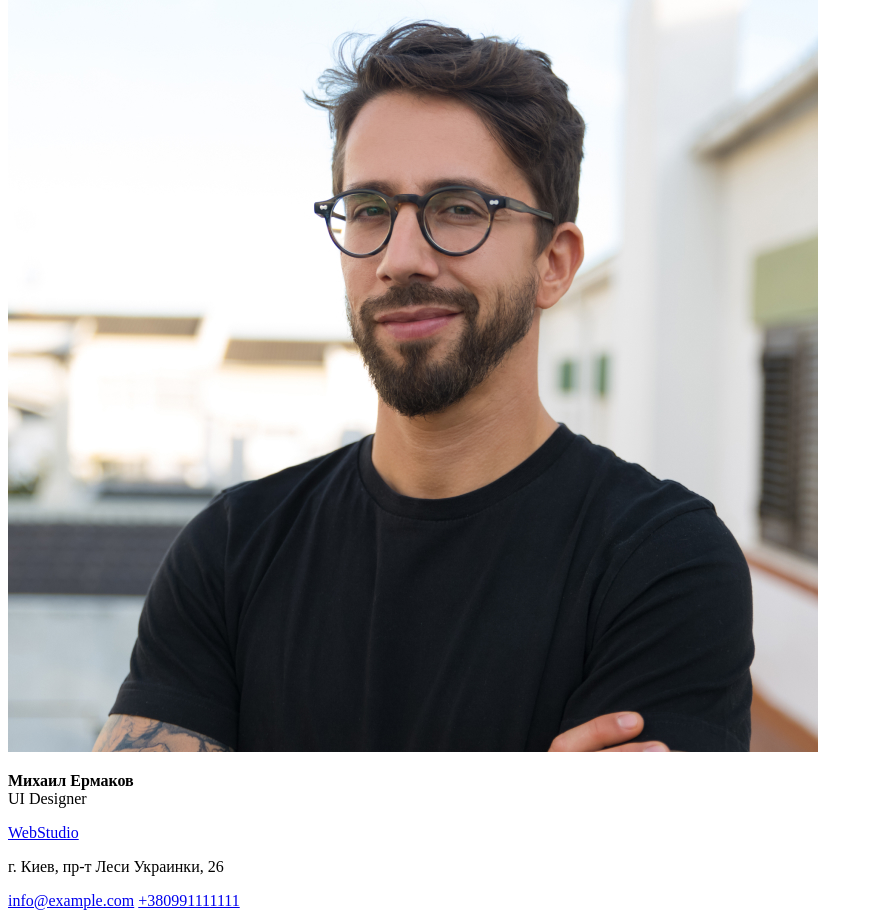
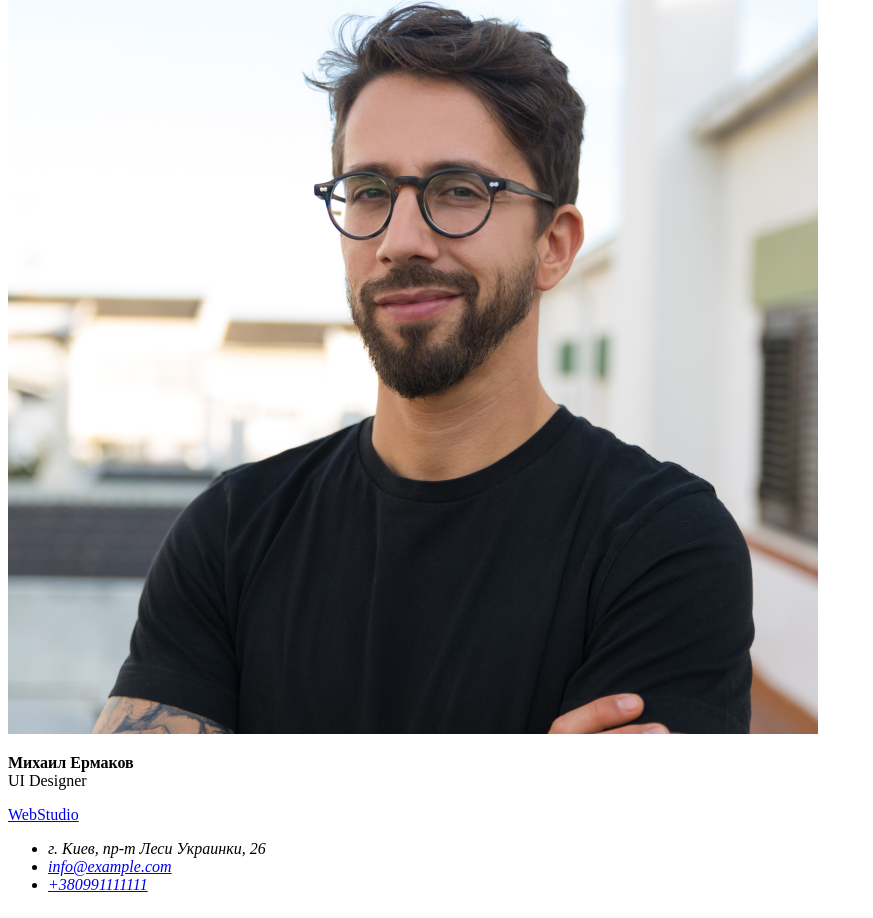
Before and after one commit to YuriiKotsiuk/goit-markup-hw-01., a plain HTML site: page index.html in a window 1280 px wide. Shown: the part 3546-4464 px from the top of the page, without its empty margins (0-873 px from the left). Drawn offline with Linux system fonts and the light colour scheme.

Commit message:
правки в коді

```diff
--- a/index.html
+++ b/index.html
@@ -30,16 +30,17 @@
     </header>
 
     <!-- Секція 1 -->
+    <main>
 <div>
     <div>
         <section>
             <h1>Эффективные решения <br /> для вашего бизнеса</h1>
             <form>
-                <button>Заказать услугу</button>
+                <button type="button">Заказать услугу</button>
             </form>
         </section>
     </div>
-safa
+
     <!-- Секція 2 -->
     <div>
         <section>
@@ -108,14 +109,24 @@ safa
   </div>
 
 </div>
+</main>
 <!-- Футер. Підвал -->
 
          <footer>
 
-         <a href="/">WebStudio</a>
-         <p>г. Киев, пр-т Леси Украинки, 26</p>
-         <a href="info@example.com">info@example.com</a>
-         <a href="tel:+380991111111">+380991111111</a>
+            <a href="/">
+                WebStudio
+            </a>
+
+         <address>
+             <ul>
+                 <li>г. Киев, пр-т Леси Украинки, 26</li>
+                 <li><a href="info@example.com">info@example.com</a></li>
+                 <li><a href="tel:+380991111111">+380991111111</a></li>
+             </ul>
+         </address>
+
+
 
 
          </footer>
```
